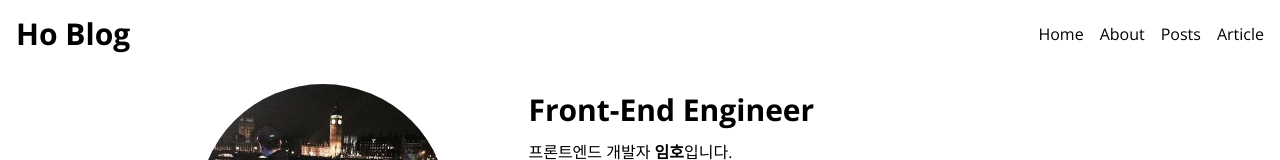
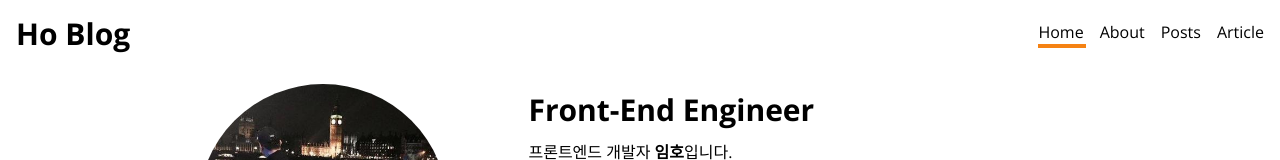
Before and after one commit to limhoooo/nextjs-blog, a Next.js app: page /about in a window 1280 px wide. Shown: the top 160 px of the page. Built offline with nearby package versions, Linux system fonts and the light colour scheme.

Commit message:
header 메뉴 애니메이션 추가

```diff
--- a/src/app/article/page.tsx
+++ b/src/app/article/page.tsx
@@ -13,8 +13,9 @@ export default async function Article() {
         sectionTitle="Article"
         descTitle="두고두고 읽으면 좋을 기술 아티클 모음 📚"
       />
-
-      <TableView tableHeader={tableHeader} tableBody={articles} />
+      <div className="mt-3">
+        <TableView tableHeader={tableHeader} tableBody={articles} />
+      </div>
     </section>
   );
 }
--- a/src/app/globals.css
+++ b/src/app/globals.css
@@ -25,4 +25,7 @@ body::-webkit-scrollbar-thumb {
   .desc-title {
     @apply text-sm text-gray-800 mt-1;
   }
+  .bg-orange {
+    background-color: #f58213;
+  }
 }
--- a/src/components/Categories.tsx
+++ b/src/components/Categories.tsx
@@ -6,7 +6,7 @@ type Props = {
 };
 export default function Categoires({ categories, selected, onClick }: Props) {
   return (
-    <section className="text-center p-4">
+    <aside className="text-center p-4">
       <h2 className="text-lg font-bold border-b border-sky-500 mb-2">
         Category
       </h2>
@@ -23,6 +23,6 @@ export default function Categoires({ categories, selected, onClick }: Props) {
           </li>
         ))}
       </ul>
-    </section>
+    </aside>
   );
 }
--- a/src/components/Header.tsx
+++ b/src/components/Header.tsx
@@ -1,39 +1,59 @@
+"use client";
+
 import Link from "next/link";
-import React from "react";
+import { usePathname } from "next/navigation";
+import React, { useEffect, useState } from "react";
 
+const menu = [
+  { title: "Home", href: "/", label: "home page로 이동" },
+  { title: "About", href: "/about", label: "about page로 이동" },
+  { title: "Posts", href: "/posts", label: "posts page로 이동" },
+  { title: "Article", href: "/article", label: "article page로 이동" },
+];
 const Header = () => {
+  const pathname = usePathname();
+  const [menuIndex, setMenuIndex] = useState(0);
+  const aaa = [
+    "translate-x-[0px]",
+    "translate-x-[60px]",
+    "translate-x-[120px]",
+    "translate-x-[180px]",
+  ];
+  const menuBoxTranslate = menu.map(
+    (_, index) => `translate-x-[${index * 60}px]`
+  );
+  const activeMenuBoxClass = menuBoxTranslate[menuIndex];
+  const menuHover = (index: number) => {
+    setMenuIndex(index);
+  };
+  const findActiveMenu = () => {
+    const activePathIndex = menu.findIndex((item) => item.href === pathname);
+    setMenuIndex(activePathIndex);
+  };
+
+  // useEffect(() => {
+  //   findActiveMenu();
+  // }, [pathname]);
+
   return (
     <header className="flex justify-between items-center p-4">
       <h1 className="text-3xl font-bold">
         <Link href="/">Ho Blog</Link>
       </h1>
-      <nav role="navigation">
+      <nav role="navigation" onMouseLeave={findActiveMenu}>
         <ul className="flex gap-4">
-          <li>
-            <Link href="/" aria-label="home 으로 이동" role="menuitem">
-              Home
-            </Link>
-          </li>
-          <li>
-            <Link href="/about" aria-label="about 으로 이동" role="menuitem">
-              About
-            </Link>
-          </li>
-          <li>
-            <Link href="/posts" aria-label="posts 으로 이동" role="menuitem">
-              Posts
-            </Link>
-          </li>
-          <li>
-            <Link
-              href="/article"
-              aria-label="article 으로 이동"
-              role="menuitem"
-            >
-              Article
-            </Link>
-          </li>
+          {menu.map((menu, index) => (
+            <li key={menu.title} onMouseOver={() => menuHover(index)}>
+              <Link href={menu.href} aria-label={menu.label} role="menuitem">
+                {menu.title}
+              </Link>
+            </li>
+          ))}
         </ul>
+        <div
+          aria-label="active menu bar"
+          className={`w-12 h-1 bg-orange transition  ${activeMenuBoxClass}`}
+        ></div>
       </nav>
     </header>
   );
--- a/src/components/text/SectionHeader.tsx
+++ b/src/components/text/SectionHeader.tsx
@@ -7,7 +7,7 @@ type Props = {
 
 export default function SectionHeader({ sectionTitle, descTitle }: Props) {
   return (
-    <span>
+    <span aria-label="page 상단 title box">
       <h2 className="section-title">{sectionTitle}</h2>
       {descTitle &&
         (typeof descTitle === "string" ? (
```
Also changed, not shown: data/article.json (+7 -0 lines).
